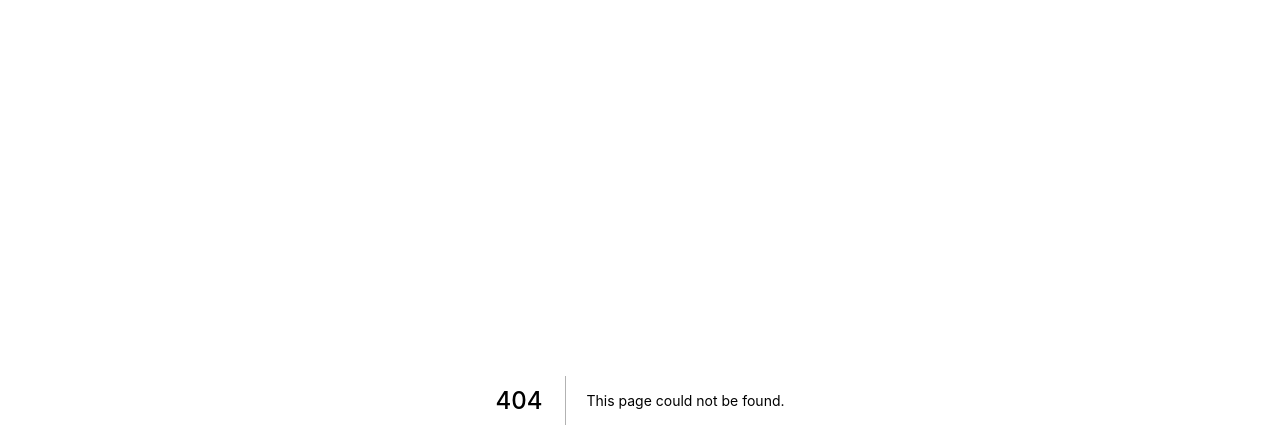
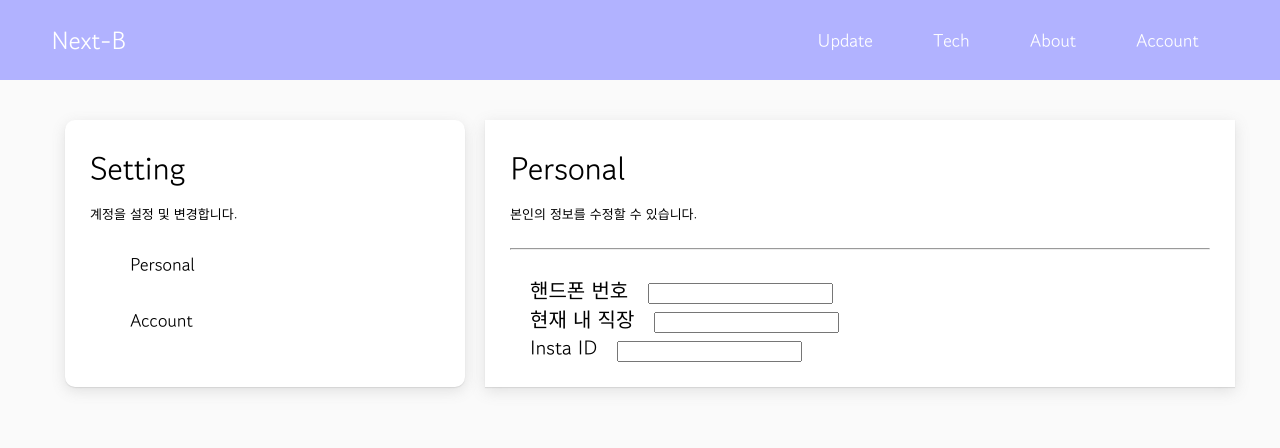
Before and after one commit to kimseonghyoek/NEXT-BLOG, a Next.js app in the folder Next-front/my-blog/: page /profile/setting in a window 1280 px wide. Before the commit this address had no page. Shown: the top 448 px of the page. Built offline with nearby package versions, Linux system fonts and the light colour scheme.

Commit message:
Create MyProfile Setting Page

```diff
--- a/Next-front/my-blog/components/Navbar/NavItems.js
+++ b/Next-front/my-blog/components/Navbar/NavItems.js
@@ -12,5 +12,10 @@ export const NavItem = [
   {
     name: "About",
     link: "#"
+  },
+
+  {
+    name: "Account",
+    link: "#"
   }
 ]
--- a/Next-front/my-blog/pages/index.js
+++ b/Next-front/my-blog/pages/index.js
@@ -13,7 +13,6 @@ export default function Home() {
         <link rel="icon" href="/favicon.ico" />
       </Head>
       <main>
-        <Header />
         <div className={styles.next}>
           <h1 className={styles.title}>Welcome NEXT Blog</h1>
           <p>
--- /dev/null
+++ b/Next-front/my-blog/pages/profile/setting.js
@@ -0,0 +1,53 @@
+import React from "react";
+import styles from "../../styles/Setting.module.scss";
+import Header from "../../components/Navbar/Header";
+
+const Setting = () => {
+  return (
+    <div className={styles.set}>
+      <Header />
+      <div className={styles.row_set}>
+        <div className={styles.setting_set}>
+          <span>
+            <h1>Setting</h1>
+            <p>계정을 설정 및 변경합니다.</p>
+          </span>
+          <div>
+            <ul>
+              <li>
+                <p>Personal</p>
+              </li>
+              <li>
+                <p>Account</p>
+              </li>
+            </ul>
+          </div>
+        </div>
+
+        <div className={styles.mainContent}>
+          <span>
+            <h1>Personal</h1>
+            <p>본인의 정보를 수정할 수 있습니다.</p>
+          </span>
+          <hr />
+          <div>
+            <div>
+              <label>핸드폰 번호</label>
+              <input placeholder=""/>
+            </div>
+            <div>
+              <label>현재 내 직장</label>
+              <input placeholder=""/>
+            </div>
+            <div>
+              <label>Insta ID</label>
+              <input placeholder=""/>
+            </div>
+          </div>
+        </div>
+      </div>
+    </div>
+  );
+};
+
+export default Setting;
--- a/Next-front/my-blog/styles/Home.module.scss
+++ b/Next-front/my-blog/styles/Home.module.scss
@@ -3,7 +3,7 @@
   font-size: 3rem;
   justify-content: center;
   color: white;
-  padding: 6rem 7rem 6rem 7rem;
+  padding: 16rem 7rem 6rem 7rem;
   flex-direction: column;
 
   button {
@@ -29,7 +29,7 @@
 
 @media all and (max-width: 540px) {
   .next {
-    padding: 4rem;
+    padding: 10rem 4rem 4rem 4rem;
     p {
       padding: 0.5rem;
       margin-top: 9rem;
--- /dev/null
+++ b/Next-front/my-blog/styles/Setting.module.scss
@@ -0,0 +1,68 @@
+.set {
+  width: 100vw;
+  height: 100vh;
+  display: flex;
+  align-items: center;
+  flex-direction: column;
+  background-color: #fafafa;
+
+  h1 {
+    font-size: 3.2rem;
+    font-weight: 500;
+  }
+
+  span {
+    p {
+      font-size: 1.3rem;
+    }
+  }
+
+  label {
+    padding: 2rem;
+    font-size: 2rem;
+  }
+}
+
+.row_set {
+  margin: 4rem 6rem 4rem 6rem;
+  display: flex;
+  flex-direction: row;
+}
+
+.setting_set {
+  margin: 0rem 2rem 0rem 2rem;
+  width: 40rem;
+  padding: 2.5rem;
+  border-radius: 10px;
+  box-shadow: 0 1px 1px 0 rgba(133, 133, 133, 0.2), 0 4px 14px 0 rgba(116, 116, 116, 0.19);
+  background-color: white;
+
+  ul {
+    padding-left: 2rem;
+  }
+
+  li {
+    list-style: none;
+    font-size: 1.8rem;
+    padding: 1.5rem 2rem 1.5rem 2rem;
+
+    p {
+      margin: 0%;
+    }
+  }
+
+  li:hover {
+    background-color: #f0f0f0;
+  }
+}
+
+.mainContent {
+  width: 75rem;
+  background-color: white;
+  box-shadow: 0 1px 1px 0 rgba(133, 133, 133, 0.2), 0 4px 14px 0 rgba(116, 116, 116, 0.19);
+  padding: 2.5rem;
+
+  hr {
+    margin: 2.5rem 0rem 2.5rem 0rem;
+  }
+}
--- a/Next-front/my-blog/styles/components/Navbar/Header.module.scss
+++ b/Next-front/my-blog/styles/components/Navbar/Header.module.scss
@@ -7,6 +7,7 @@
   padding: 0% 4% 0% 4%;
   color: white;
   justify-content: space-between;
+  background-color: #B1B2FF;
 
   h1 {
     margin: 0%;
```
